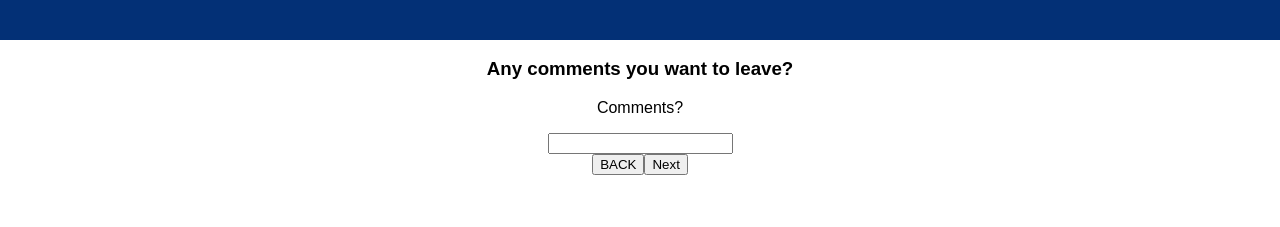
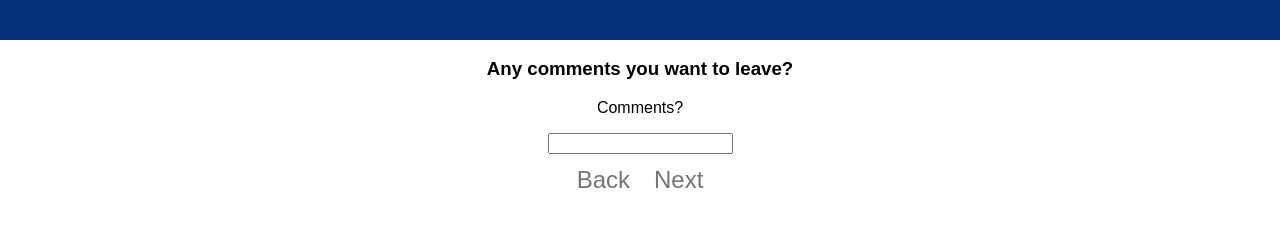
Before and after one commit to dabid76/Feedback-Form, a React app: page /#/Comment in a window 1280 px wide. Shown: the part 105-332 px from the top of the page. Built offline with nearby package versions, Linux system fonts and the light colour scheme.

Commit message:
playing with the Material-UI theme seeing how to make it look good

```diff
--- a/src/components/Comment/Comment.js
+++ b/src/components/Comment/Comment.js
@@ -1,6 +1,19 @@
 import React, { Component } from 'react';
 // import axios from 'axios';
 import {connect} from 'react-redux'
+import { makeStyles } from '@material-ui/core/styles';
+// import ArrowBackIcon from '@material-ui/icons/ArrowBack';
+import IconButton from '@material-ui/core/IconButton';
+// import ArrowForwardIcon from '@material-ui/icons/ArrowForward';
+
+const useStyles = makeStyles(theme => ({
+    button: {
+      margin: theme.spacing(1),
+    },
+    input: {
+      display: 'none',
+    },
+  }));
 
 class Comments extends Component {
 
@@ -37,8 +50,15 @@ class Comments extends Component {
                         <div className="comments">
                             <input onChange={(event) => this.handdleInputChange(event, 'number')} />
                         </div>
-                    <button onClick={this.handleBack} className="backBtn">BACK</button>
-                    <button onClick={this.handleSubmit} className="nextBtn">Next</button>
+                        <IconButton onClick={()=>this.handleBack()} className={useStyles.button}>
+                        Back
+                        </IconButton>
+
+                        <IconButton onClick={()=>this.handleSubmit()} className={useStyles.button}>
+                        Next
+                        </IconButton>
+                    {/* <button onClick={this.handleBack} className="backBtn">BACK</button>
+                    <button onClick={this.handleSubmit} className="nextBtn">Next</button> */}
             </>
         ); // end return
     } // end render
--- a/src/components/Feeling/Feeling.js
+++ b/src/components/Feeling/Feeling.js
@@ -1,7 +1,20 @@
 import React, { Component } from 'react';
 // import axios from 'axios';
 import {connect} from 'react-redux'
+import { makeStyles } from '@material-ui/core/styles';
+import IconButton from '@material-ui/core/IconButton';
+// import ArrowForwardIcon from '@material-ui/icons/ArrowForward';
 // import Understanding from '../Understanding/Understanding';
+
+const useStyles = makeStyles(theme => ({
+    button: {
+      margin: theme.spacing(1),
+    },
+    input: {
+      display: 'none',
+    },
+  }));
+
 
 class Feeling extends Component {
 
@@ -36,7 +49,12 @@ class Feeling extends Component {
                         <div className="feelings">
                             <input type="number" min="1" max="5" onChange={(event) => this.handdleInputChange(event, 'numbers')} />
                         </div>
-                    <button onClick={this.handleSubmit} className="nextBtn">NEXT</button>
+                        <IconButton onClick={()=>this.handleSubmit()} className={useStyles.button}>
+                        {/* <ArrowForwardIcon /> */}
+                        Next
+                        </IconButton>
+                        <br/>
+                    {/* <button onClick={this.handleSubmit} className="nextBtn">NEXT</button> */}
             </>
         ); // end return
     } // end render
--- a/src/components/Review/Review.js
+++ b/src/components/Review/Review.js
@@ -1,7 +1,20 @@
 import React, { Component } from 'react';
 import axios from 'axios';
 import {connect} from 'react-redux'
-import {HashRouter as Link} from 'react-router-dom';
+import {HashRouter as Router, Link} from 'react-router-dom';
+import { makeStyles } from '@material-ui/core/styles';
+// import ArrowBackIcon from '@material-ui/icons/ArrowBack';
+import IconButton from '@material-ui/core/IconButton';
+// import ArrowForwardIcon from '@material-ui/icons/ArrowForward';
+
+const useStyles = makeStyles(theme => ({
+    button: {
+      margin: theme.spacing(1),
+    },
+    input: {
+      display: 'none',
+    },
+  }));
 
 class Review extends Component {
 
@@ -25,13 +38,13 @@ class Review extends Component {
             }) // end axios GET
     } // end getData
 
-    handleBack = () => {
-        console.log('btn getting click')
-        this.props.history.push('/comment')
-    } // end handleBack
+    // handleBack = () => {
+    //     console.log('btn getting click')
+    //     this.props.history.push('/comment')
+    // } // end handleBack
 
     handleSubmit = (event) => {
-        event.preventDefault();
+        // event.preventDefault();
         console.log('btn getting click')
         this.props.history.push('/5')
 
@@ -46,6 +59,7 @@ class Review extends Component {
     render() {
         return (
             <>
+            <Router>
                 <h1>Review Your Feedback</h1>
                     <div>
                         <Link to="/" className="main-nav">Feelings</Link>: {this.props.reduxStore.feelingReducer.feeling}
@@ -61,7 +75,11 @@ class Review extends Component {
                     </div>
                         <br/>
                         <br/>
-                    <button onClick={this.handleSubmit} className="submitBtn">Submit</button>
+                        <IconButton onClick={()=>this.handleSubmit()} className={useStyles.button}>
+                        Submit
+                        </IconButton>
+                    {/* <button onClick={this.handleSubmit} className="submitBtn">Submit</button> */}
+            </Router>
             </>
         ); // end return
     } // end render
--- a/src/components/Support/Support.js
+++ b/src/components/Support/Support.js
@@ -1,7 +1,20 @@
 import React, { Component } from 'react';
 // import axios from 'axios';
 import {connect} from 'react-redux'
+import { makeStyles } from '@material-ui/core/styles';
+// import ArrowBackIcon from '@material-ui/icons/ArrowBack';
+import IconButton from '@material-ui/core/IconButton';
+// import ArrowForwardIcon from '@material-ui/icons/ArrowForward';
 // import Comment from '../Comment/Comment';
+
+const useStyles = makeStyles(theme => ({
+    button: {
+      margin: theme.spacing(1),
+    },
+    input: {
+      display: 'none',
+    },
+  }));
 
 class Support extends Component {
 
@@ -40,8 +53,15 @@ class Support extends Component {
                         <div className="support">
                             <input type='number' min="1" max="5" onChange={(event) => this.handdleInputChange(event, 'numbers')} />
                         </div>
-                    <button onClick={this.handleBack} className="backBtn">BACK</button>
-                    <button onClick={this.handleSubmit} className="nextBtn">NEXT</button>
+                        <IconButton onClick={()=>this.handleBack()} className={useStyles.button}>
+                        Back
+                        </IconButton>
+
+                        <IconButton onClick={()=>this.handleSubmit()} className={useStyles.button}>
+                        Next
+                        </IconButton>
+                    {/* <button onClick={this.handleBack} className="backBtn">BACK</button>
+                    <button onClick={this.handleSubmit} className="nextBtn">NEXT</button> */}
             </>
         ); // end return
     } // end render
--- a/src/components/Understanding/Understanding.js
+++ b/src/components/Understanding/Understanding.js
@@ -1,7 +1,21 @@
 import React, { Component } from 'react';
 // import axios from 'axios';
 import {connect} from 'react-redux'
+import { makeStyles } from '@material-ui/core/styles';
+// import ArrowBackIcon from '@material-ui/icons/ArrowBack';
+import IconButton from '@material-ui/core/IconButton';
+// import ArrowForwardIcon from '@material-ui/icons/ArrowForward';
 // import Support from '../Support/Support';
+
+const useStyles = makeStyles(theme => ({
+    button: {
+      margin: theme.spacing(1),
+    },
+    input: {
+      display: 'none',
+    },
+  }));
+
 
 class Understanding extends Component {
 
@@ -40,8 +54,15 @@ class Understanding extends Component {
                         <div className="understanding">
                             <input type='number' min="1" max="5" onChange={(event) => this.handdleInputChange(event, 'numbers')} />
                         </div>
-                    <button onClick={this.handleBack} className="backBtn">BACK</button>
-                    <button onClick={this.handleSubmit} className="nextBtn">NEXT</button>
+                        <IconButton onClick={()=>this.handleBack()} className={useStyles.button}>
+                        Back
+                        </IconButton>
+
+                        <IconButton onClick={()=>this.handleSubmit()} className={useStyles.button}>
+                        Next
+                        </IconButton>
+                    {/* <button onClick={this.handleBack} className="backBtn">BACK</button>
+                    <button onClick={this.handleSubmit} className="nextBtn">NEXT</button> */}
             </>
         ); // end return
     } // end render
--- a/src/components/admin/admin.js
+++ b/src/components/admin/admin.js
@@ -1,6 +1,18 @@
 import React, { Component } from 'react';
 import axios from 'axios';
 import {connect} from 'react-redux'
+import { makeStyles } from '@material-ui/core/styles';
+import IconButton from '@material-ui/core/IconButton';
+import DeleteIcon from '@material-ui/icons/Delete';
+
+const useStyles = makeStyles(theme => ({
+    button: {
+      margin: theme.spacing(1),
+    },
+    input: {
+      display: 'none',
+    },
+  }));
 
 class admin extends Component {
 
@@ -56,7 +68,9 @@ class admin extends Component {
                         <td>{data.support}</td>
                         <td>{data.comments}</td>
                         <td>
-                        <button onClick={()=>this.deleteBtn(data.id)}>Delete</button>
+                        <IconButton onClick={()=>this.deleteBtn(data.id)} className={useStyles.button} aria-label="delete">
+                        <DeleteIcon />
+                        </IconButton>
                         </td>
                     </tr>
                     ))}
--- a/src/index.css
+++ b/src/index.css
@@ -8,6 +8,7 @@ table, th, td {
   border: 1px solid black;
   border-bottom: 1px solid black;
   border-collapse: collapse;
+  margin: auto;
 }
 
 th, td {
```
Also changed, not shown: package.json (+6 -2 lines), 1 other file.
